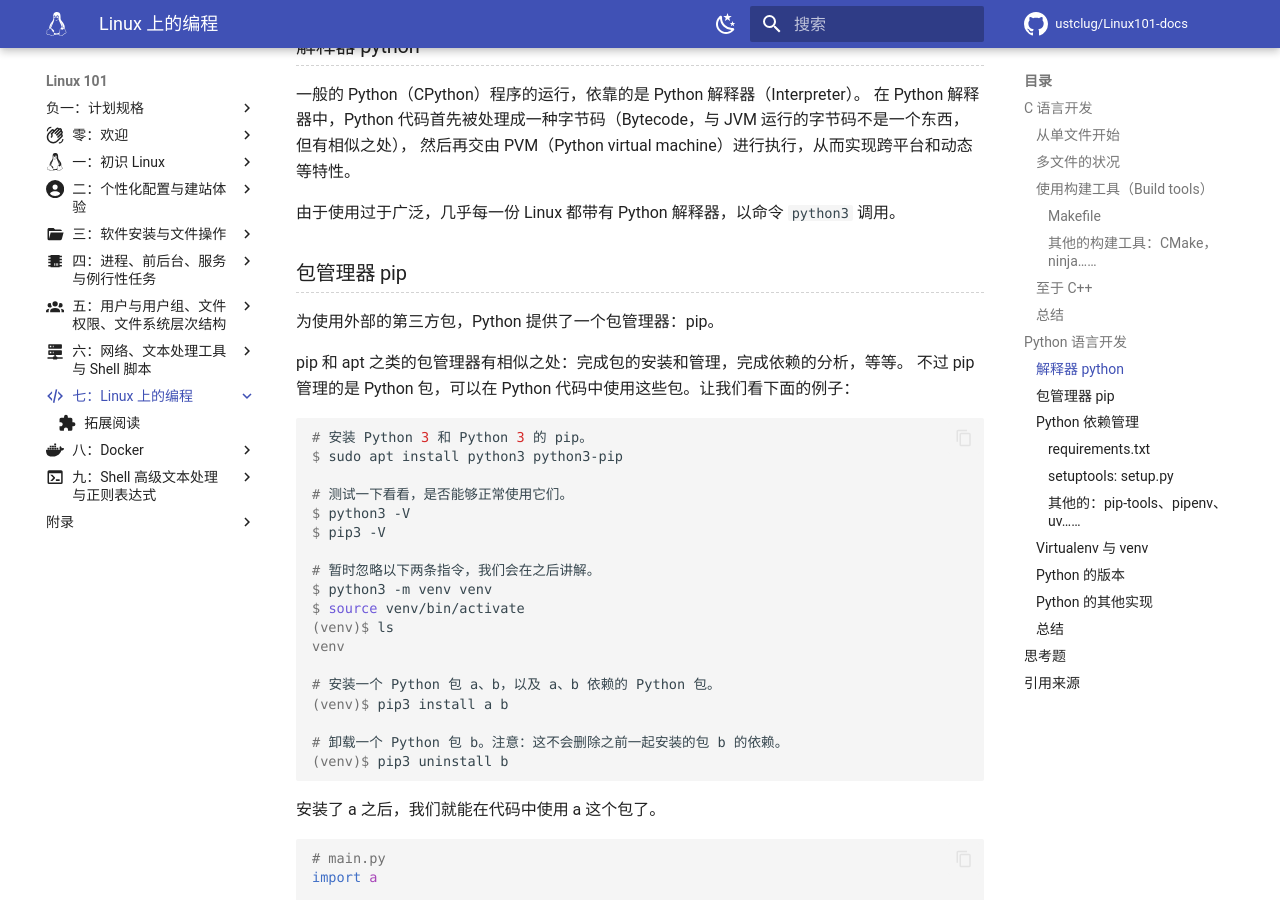
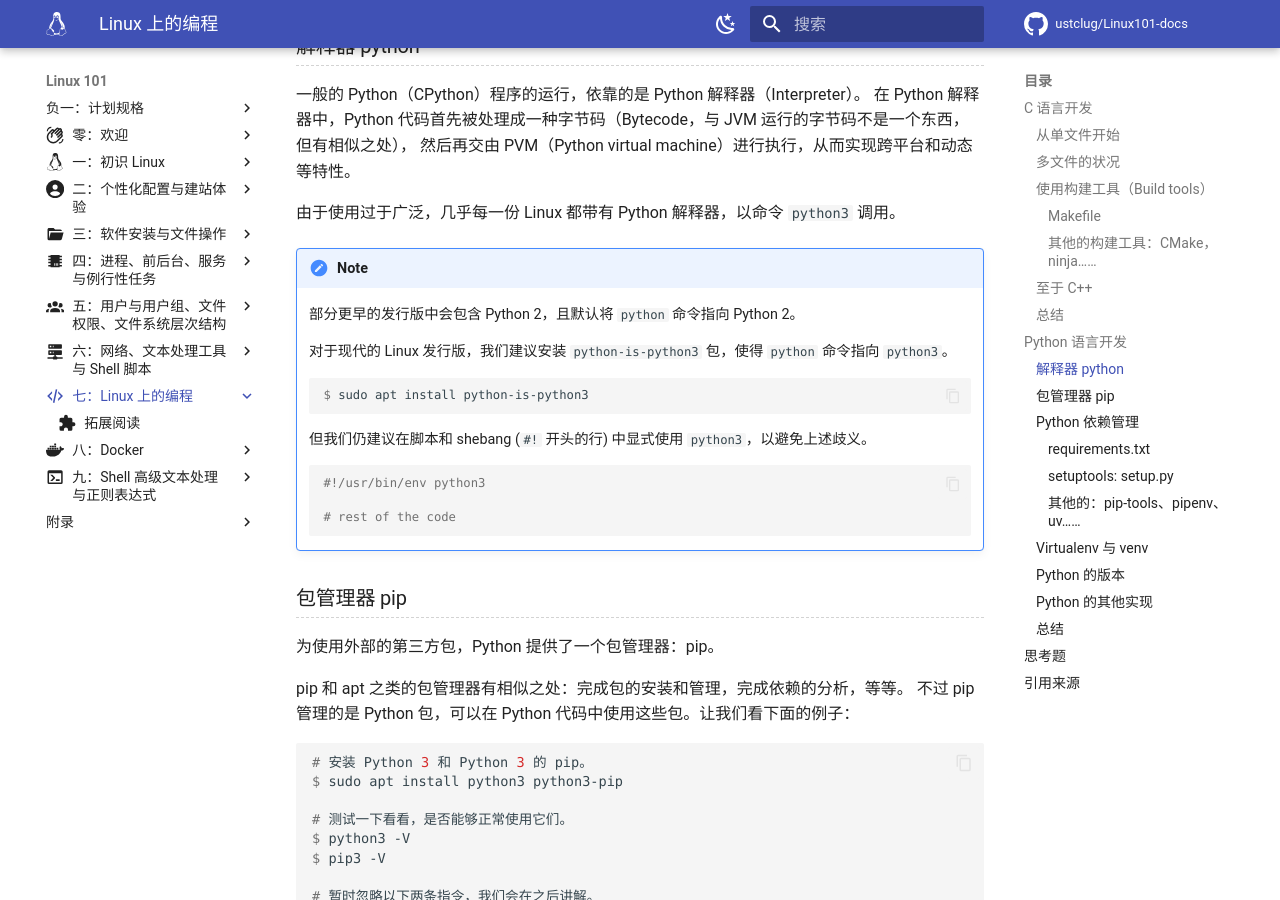
Before and after one commit to ustclug/Linux101-docs, an MkDocs documentation site: the page built from docs/Ch07/index.md, in a window 1280 px wide and 900 px high, scrolled down 6655 px. Built offline with MkDocs 1.6.1 and Material for MkDocs 9.7.7, drawn with Linux system fonts in a browser that asks for light colours; comment, search, counter and statistics services are not loaded; some of the changed text lies outside the part shown.

Commit message:
Ch07: update python2 desc, add link to uv

````diff
--- a/docs/Ch07/index.md
+++ b/docs/Ch07/index.md
@@ -312,6 +312,24 @@ Python 作为一门年长但恰逢新春的解释型语言，亦被业界广泛
 
 由于使用过于广泛，几乎每一份 Linux 都带有 Python 解释器，以命令 `python3` 调用。
 
+!!! note
+
+    部分更早的发行版中会包含 Python 2，且默认将 `python` 命令指向 Python 2。
+
+    对于现代的 Linux 发行版，我们建议安装 `python-is-python3` 包，使得 `python` 命令指向 `python3`。
+
+    ```console
+    $ sudo apt install python-is-python3
+    ```
+
+    但我们仍建议在脚本和 shebang (`#!` 开头的行) 中显式使用 `python3`，以避免上述歧义。
+
+    ```python
+    #!/usr/bin/env python3
+
+    # rest of the code
+    ```
+
 ### 包管理器 pip {#py-pip}
 
 为使用外部的第三方包，Python 提供了一个包管理器：pip。
@@ -390,7 +408,7 @@ $ pip3 install -r requirements.txt
 
 #### 其他的：pip-tools、pipenv、uv…… {#py-dep-other}
 
-Python 有非常多的依赖管理方案。其中 **uv** 是近年来备受瞩目的新工具，它用 Rust 编写，集成了包管理、虚拟环境管理和 Python 版本管理，速度极快，被认为是 Python 工具链的未来。
+Python 有非常多的依赖管理方案。其中 [uv](https://github.com/astral-sh/uv) 是近年来备受瞩目的新工具，它用 Rust 编写，集成了包管理、虚拟环境管理和 Python 版本管理，速度极快，被认为是 Python 工具链的未来。
 
 ### Virtualenv 与 venv {#py-venv}
 
@@ -428,7 +446,8 @@ $ python3 -m venv venv
 
 ### Python 的版本 {#py-versions}
 
-Python 2 已在 2020 年初正式宣告停止维护。
+Python 2 已在 2020 年初正式宣告停止维护，由于已淘汰多年，所以本教程不再做更多介绍。
+
 现在的 Python，最新的版本已到 3.14（截至 2025 年 9 月）。实际上还在使用中的 Python 版本，主要在 3.9 以上。
 
 !!! tip "我应该选择哪个版本的 Python？"
````
